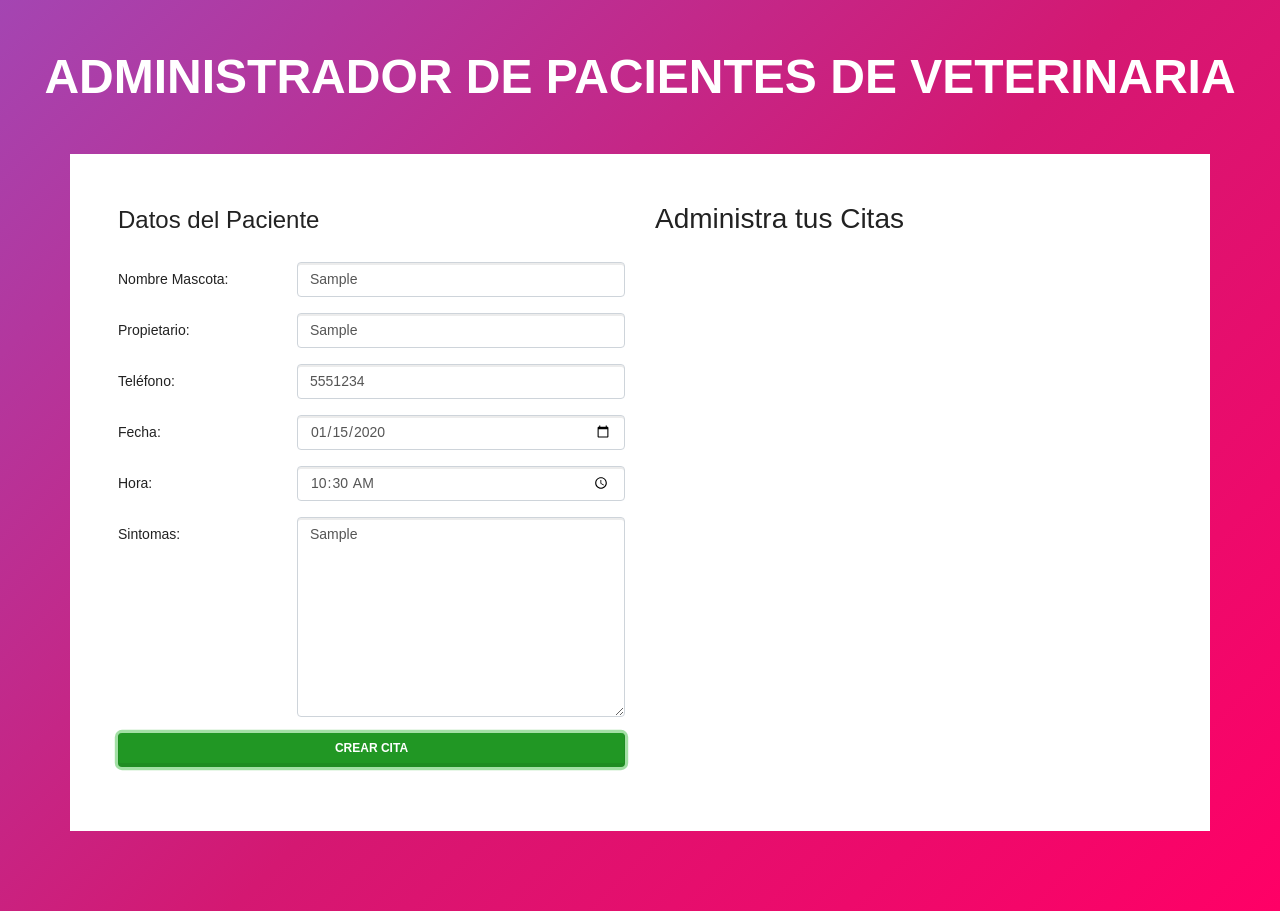
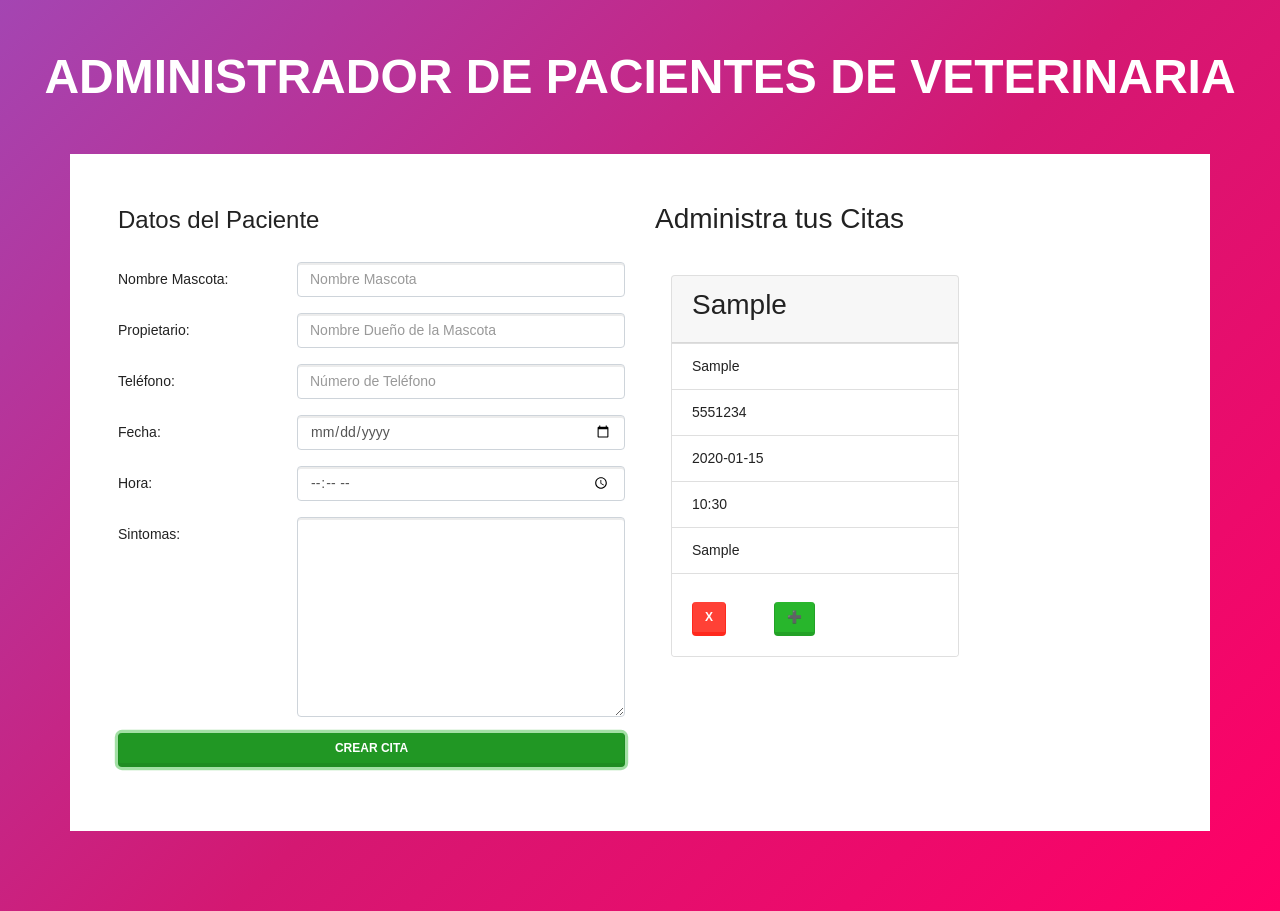
Before and after one commit to carlos060798/-APUNTES-DE-JAVASCRIPT, a plain HTML site: page PROYECTOS/PROYECTO DE CLASES/index.html in a window 1280 px wide. Both pictures are taken after typing "Sample", "Sample", "5551234", "2020-01-15", "10:30", "Sample" into the empty fields and a click on the button "CREAR CITA". Drawn offline with Linux system fonts and the light colour scheme.

Commit message:
citas version 2

```diff
--- a/PROYECTOS/PROYECTO DE CLASES/APPMASCOTAS.js
+++ b/PROYECTOS/PROYECTO DE CLASES/APPMASCOTAS.js
@@ -6,7 +6,7 @@ const inputfecha = document.querySelector("#fecha");
 const inputhora = document.querySelector("#hora");
 const inputsintomas = document.querySelector("#sintomas");
 const formulario = document.querySelector("#nuevascita");
-const citas = document.querySelector("#citas");
+const contenedordecitas = document.querySelector("#citas");
 
 initapp();
 
@@ -24,7 +24,13 @@ const citaobj = {
 
 class Citas {
   constructor() {
-    this.cita = [];
+    this.citas = [];
+  }
+  agregarCitas(cita) {
+    this.citas = [...this.citas, cita];
+  }
+  eliminarCitas(id) {
+    this.citas= this.citas.filter(cita => cita.id!==id)
   }
 }
 
@@ -47,10 +53,47 @@ class interfaz {
       alerta.remove();
     }, 3000);
   }
+  mostarcita({citas}){
+
+  console.log(citas)
+  this.limpiarHtml()
+    citas.forEach(cita => {
+      const {mascota, propietario, telefono, fecha, hora, sintomas,id }=cita
+      const divCita=document.createElement("div")
+      divCita.classList.add("cita","p-3")
+      divCita.dataset.id = id
+
+      //agregar eleemtos a una card
+      const mascotaCard=`<div class="card" style="width: 18rem;">
+      <div class="card-header">
+         <h2>${mascota}<h2>
+      </div>
+      <ul class="list-group list-group-flush">
+        <li class="list-group-item">${propietario}</li>
+        <li class="list-group-item">${telefono}</li>
+        <li class="list-group-item">${fecha}</li>
+        <li class="list-group-item">${hora}</li>
+        <li class="list-group-item">${sintomas}</li>
+        <li class="list-group-item"><button class="btn btn-danger text-center  h3" onclick="eliminarCard(${id})">x</button><button class="btn btn-success text-center h3 mx-5">➕</button></li>
+      </ul>
+
+    </div>`
+
+      divCita.innerHTML=mascotaCard
+      contenedordecitas.appendChild(divCita);
+
+    });
+
+  }
+  limpiarHtml(){
+    while( contenedordecitas.firstChild){
+      contenedordecitas.removeChild(contenedordecitas.firstChild);
+    }
+  }
 }
 
-const Agendarcita= new Citas()
-const UIusers= new interfaz()
+const Agendarcita = new Citas();
+const UIusers = new interfaz();
 // funcion ejecutadora de eventos
 
 function initapp() {
@@ -71,7 +114,6 @@ function initapp() {
 function datosCita(e) {
   //para llenar objeto con  el atributo name
   citaobj[e.target.name] = e.target.value;
-  console.log(citaobj);
 }
 
 function NuevaCita(e) {
@@ -91,4 +133,32 @@ function NuevaCita(e) {
 
     return;
   }
+
+  //generar un id
+  citaobj.id = Date.now();
+  // agregar una cita a la clase agendarcita
+  Agendarcita.agregarCitas({ ...citaobj });
+  reinicarObjeto();
+  formulario.reset();
+
+  UIusers.mostarcita(Agendarcita)
 }
+
+function reinicarObjeto() {
+  citaobj.mascota = "";
+  citaobj.propietario = "";
+  citaobj.telefono = "";
+  citaobj.fecha = "";
+  citaobj.hora = "";
+  citaobj.sintomas = "";
+}
+
+function eliminarCard(id){
+
+ //eliminar cita
+ Agendarcita.eliminarCitas(id);
+// MOSTRAR MESAJE DE ELIMINACION
+ UIusers.mostarAlerta("Cita eliminada");
+// LISTAR NUEVAMENTE EL ARRAY
+  UIusers.mostarcita( Agendarcita)
+}
```
Also changed, not shown: PROYECTOS/PROYECTO DE CLASES/index.html (+1 -1 lines).
